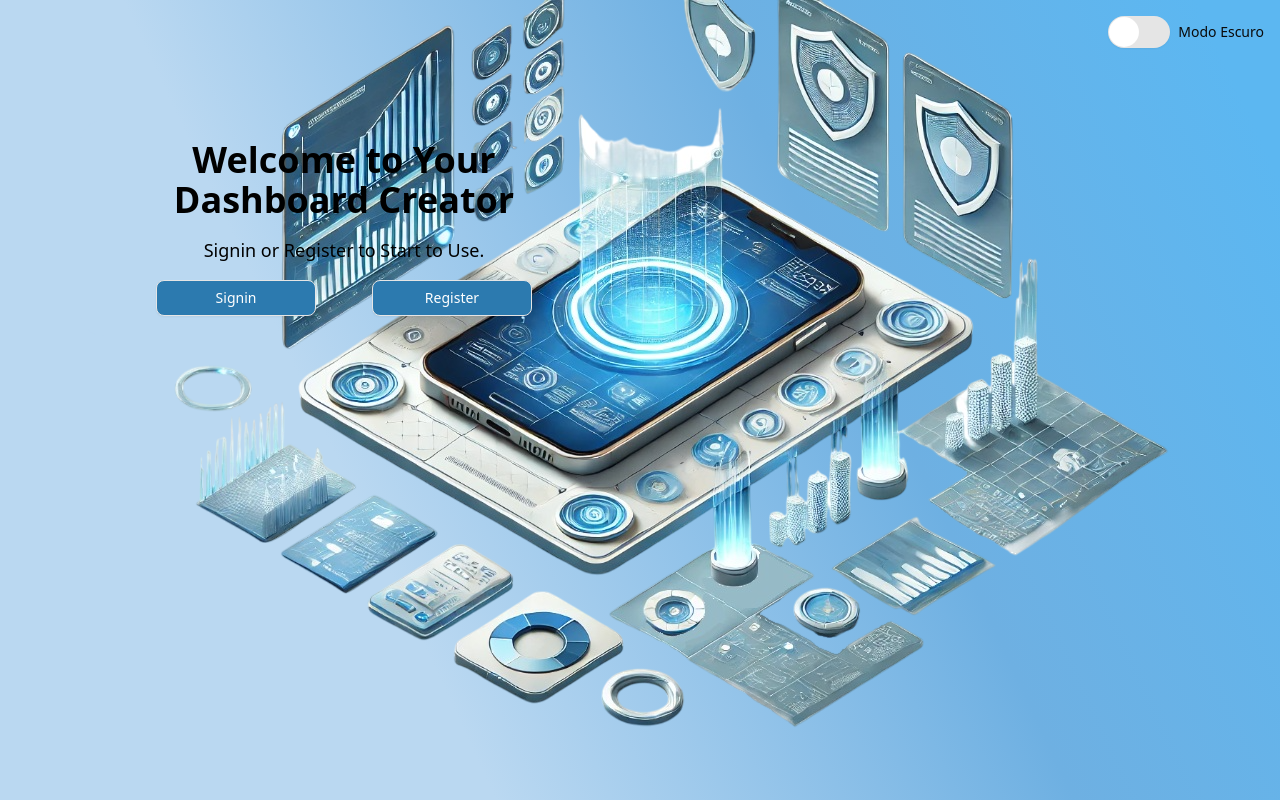
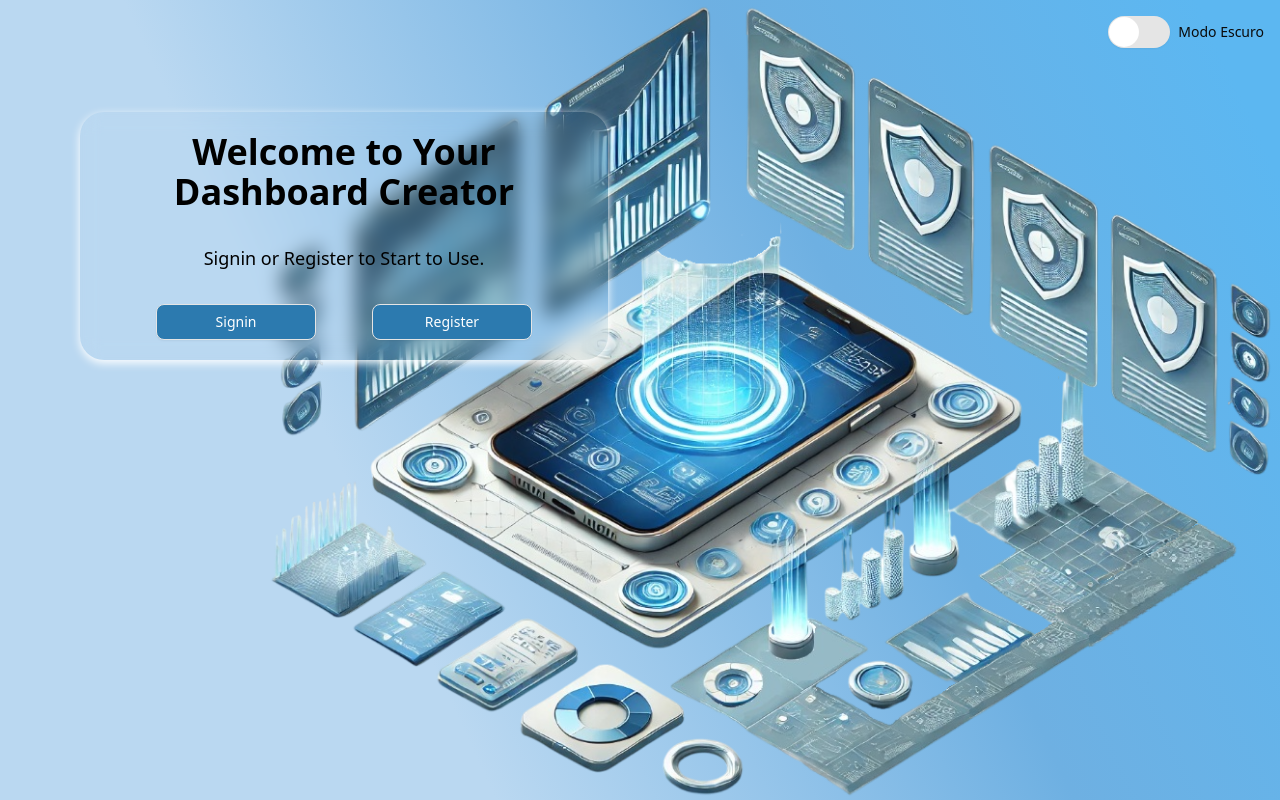
Before and after one commit to RodrigoNeoEx/your-dashboard, a Next.js app: page / in a window 1280 px wide. Built offline with nearby package versions, Linux system fonts and the light colour scheme.

Commit message:
feat: set shadow on theme

```diff
--- a/src/app/globals.css
+++ b/src/app/globals.css
@@ -43,6 +43,7 @@
   --radius-md: calc(var(--radius) - 2px);
   --radius-lg: var(--radius);
   --radius-xl: calc(var(--radius) + 4px);
+  --box-shadow: var(--shadow);
 }
 
 :root {
@@ -79,6 +80,7 @@
   --sidebar-accent-foreground: oklch(0.205 0 0);
   --sidebar-border: oklch(0.922 0 0);
   --sidebar-ring: oklch(0.708 0 0);
+  --shadow: 0px 3px 10px #fff;
 }
 
 .dark {
@@ -114,6 +116,7 @@
   --sidebar-accent-foreground: oklch(0.985 0 0);
   --sidebar-border: oklch(1 0 0 / 10%);
   --sidebar-ring: oklch(0.556 0 0);
+  --shadow: 0px 0px 10px 4px #fff;
 }
 
 @layer base {
--- a/src/app/layout.tsx
+++ b/src/app/layout.tsx
@@ -3,6 +3,7 @@ import "./globals.css";
 import { Providers } from "../redux/provider/Providers";
 import { ThemeProvider } from "next-themes";
 import { ThemeInitScript } from "../utils/theme-script";
+import { ThemeToggle } from "@/components/customComponents/themeToggle/ThemeToggle";
 
 export const metadata: Metadata = {
   title: "Vacancy Dashboard",
@@ -22,7 +23,8 @@ export default function RootLayout({
       <body>
         <ThemeProvider attribute="class" defaultTheme="system" enableSystem>
           <Providers>
-              {children}
+            <ThemeToggle />
+            {children}
           </Providers>
         </ThemeProvider>
       </body>
--- a/src/app/page.tsx
+++ b/src/app/page.tsx
@@ -3,29 +3,25 @@ import { useRouter } from "next/navigation";
 import Image from "next/image";
 import { useDispatch } from 'react-redux';
 import { Button } from "@/components/ui/button"
-import { ThemeToggle } from "@/components/customComponents/themeToggle/ThemeToggle";
+
 
 
 const Home = () => {
   const router = useRouter();
 
   return (
-    <div className="relative h-screen w-full overflow-hidden bg-[image:var(--color-background-grad)]">
-
+      <section className="grid sm:grid-cols-2 grid-cols-1 items-start justify-items-center h-screen p-8 gap-16 sm:p-20 bg-[image:var(--color-background-grad)] relative w-full overflow-hidden z-0">
       <Image
-        src="/bgVetorizado.png"
+        src="/bgVetorizado2.png"
         alt="Background"
         fill
         priority
         loading="eager"
-        className="sm:object-contain sm:object-right-top absolute h-screen w-full object-cover "
+        className="sm:object-contain sm:object-right-top absolute h-screen w-full object-cover object-[40%]"
       />
-
-
-      <section className="relative z-10 flex items-center justify-center h-full">
-      <ThemeToggle />
-        <div className="grid sm:grid-cols-2 grid-cols-1 items-start justify-items-center h-screen p-8 mt-20 gap-16 sm:p-20">
-          <div className="flex flex-col items-center justify-center space-y-4 backdrop-blur-[10px] sm:backdrop-blur-[0px] p-5 rounded-3xl">
+        <div
+        className="flex flex-col items-center justify-center space-y-8 backdrop-blur-[10px] p-5 rounded-3xl mt-8 dark:bg-[#f0ffff94] shadow [--tw-shadow:var(--shadow)]
+">
           <h1 className="text-4xl font-bold text-center text-black">
             Welcome to Your Dashboard Creator
           </h1>
@@ -47,9 +43,7 @@ const Home = () => {
             </Button>
           </div>
         </div>
-        </div>
       </section>
-    </div>
   );
 }
 
--- a/src/components/customComponents/themeToggle/ThemeToggle.tsx
+++ b/src/components/customComponents/themeToggle/ThemeToggle.tsx
@@ -1,3 +1,5 @@
+"use client"
+
 import { Label } from "@/components/ui/label"
 import { Switch } from "@/components/ui/switch"
 import { useTheme } from "next-themes";
@@ -14,7 +16,7 @@ export function ThemeToggle() {
   const isDark = resolvedTheme === "dark";
 
   return (
-    <div className="absolute top-4 right-4 flex">
+    <div className="absolute top-4 right-4 flex z-10">
       <Switch
         id="theme-mode"
         checked={isDark}
--- a/tailwind.config.js
+++ b/tailwind.config.js
@@ -22,8 +22,11 @@ module.exports = {
         // Continue com outras cores personalizadas conforme necessário
       },
       backgroundImage: {
-        grad: 'image:var(--color-background-grad)', // ⬅️ aqui você cria bg-grad
+        grad: 'image:var(--color-background-grad)',
       },
+      boxShadow: {
+        glow: 'var(--shadow)',
+      }
     },
   },
   plugins: [require("tailwindcss-animate")],
```
Also changed, not shown: public/bgVetorizado2.png (added). Lines whose indentation alone changed are shown as unchanged.
